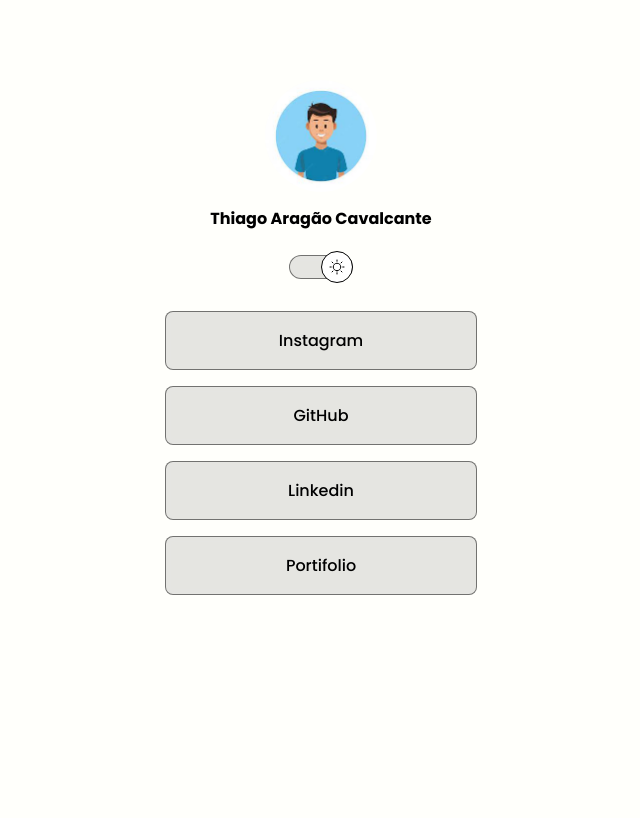
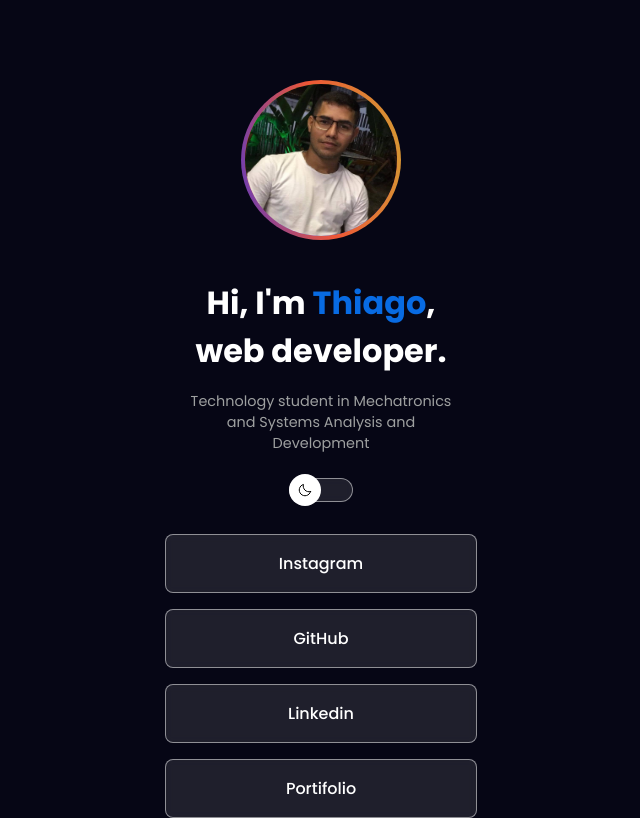
Before and after one commit to thiagoac31/DevLinks, a plain HTML site: page index.html in a window 1280 px wide. Shown: the whole page, without its empty margins (319-959 px from the left). Drawn offline with Linux system fonts and the light colour scheme.

Commit message:
image change

```diff
--- a/index.html
+++ b/index.html
@@ -1,20 +1,22 @@
 <!DOCTYPE html>
-<html lang="pt-br" class="light">
+<html lang="en" class="">
     <head>
         <meta charset="UTF-8">
         <meta http-equiv="X-UA-Compatible" content="IE=edge">
         <meta name="viewport" content="width=device-width, initial-scale=1.0">
         <title>DevLinks</title>
         <link rel="preconnect" href="https://fonts.googleapis.com">
-<link rel="preconnect" href="https://fonts.gstatic.com" crossorigin>
-<link href="https://fonts.googleapis.com/css2?family=Poppins:wght@400;500;600;700&display=swap" rel="stylesheet">
+        <link rel="preconnect" href="https://fonts.gstatic.com" crossorigin>
+        <link href="https://fonts.googleapis.com/css2?family=Poppins:wght@400;500;600;700&display=swap" rel="stylesheet">
         <link rel="stylesheet" href="./style.css">
     </head>
     <body>
         <div id="container">
             <div id="profile">
-                <img src="./assets/transferir.jpg" alt="">
-                <p><strong>Thiago Aragão Cavalcante</strong></p>
+                <img src="./assets/thiago.jpeg" alt="">
+                <p id="presentation"><strong>Hi, I'm <span>Thiago</span>, web developer.</strong></p>
+                <p id="information">Technology student in Mechatronics and Systems Analysis and Development</p>
+
             </div>
 
             <div id="switch">
@@ -26,15 +28,15 @@
             <ul>
 
                 <li>
-                    <a href="#" class="instagram">Instagram</a>
+                    <a href="https://www.instagram.com/thiago.ac31/" class="instagram" target="_blank">Instagram</a>
                 </li>
 
                 <li>
-                    <a href="#" class="github">GitHub</a>
+                    <a href="https://github.com/thiagoac31" class="github" target="_blank">GitHub</a>
                 </li>
 
                 <li>
-                    <a href="#" class="linkedin">Linkedin</a>
+                    <a href="https://www.linkedin.com/in/thiago-aragao-cavalcante/" class="linkedin" target="_blank">Linkedin</a>
                 </li>
 
                 <li>
--- a/style.css
+++ b/style.css
@@ -39,14 +39,36 @@ body{
 }
 
 #profile img {
-    width: 112px;
+    width: 160px;
+    height: 160px;
     border-radius: 50%;
+
+    border: 4px solid transparent;
+    background: linear-gradient(#d39e33, #ed5636, #633bbc) padding-box,
+    linear-gradient(260deg, #d39e33, #ed5636, #633bbc) border-box;
 }
 
-#profile p {
-    font-size: 16px;
-    line-height: 24px;
-    margin-top: 8px;
+
+#profile #presentation {
+
+    font-size: 2rem;
+    text-align: center;
+    margin-top: 2rem;
+    margin-bottom: 1rem;
+}
+
+#profile span {
+    color: #086be3;
+}
+
+#profile #information {
+    font-size: 0.9rem;
+    color: #9ea0a0;
+}
+
+
+.light #profile #information {
+    color: #434343;
 }
 
 #switch {
```
Also changed, not shown: assets/thiago.jpeg (added), assets/transferir.jpg (deleted).
